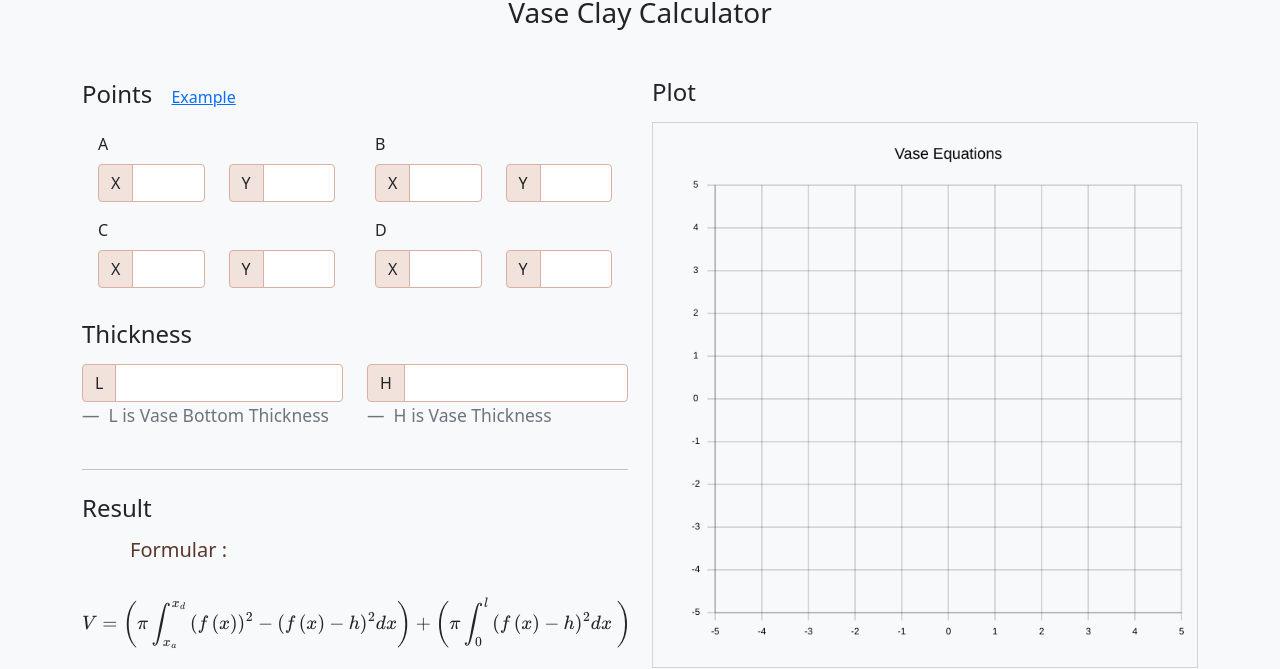
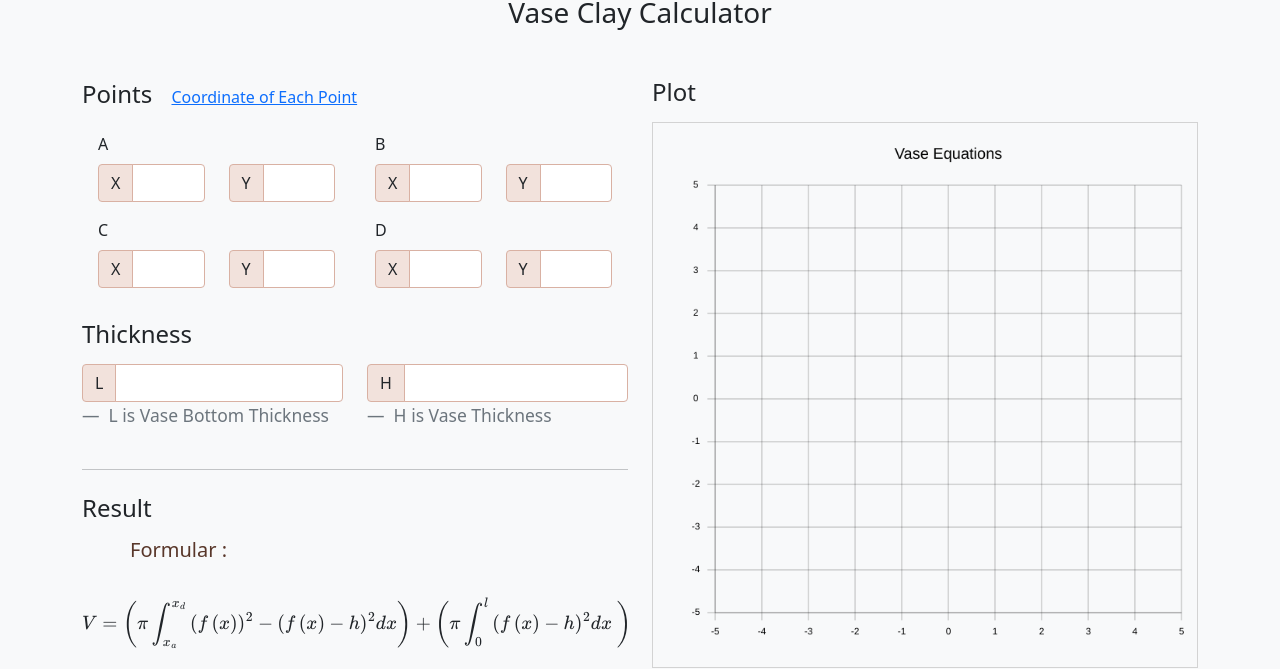
Before and after one commit to krittindev/vase, a plain HTML site: page index.html in a window 1280 px wide. Shown: the part 132-801 px from the top of the page. Drawn offline with nearby package versions, Linux system fonts and the light colour scheme; some packages are replaced by stand-ins of ours.

Commit message:
🚗 Edit : Coordinate of Each Point

```diff
--- a/index.html
+++ b/index.html
@@ -53,7 +53,7 @@
           <h4 class="mb-3">Points
 <!-- Button trigger modal -->
 <button type="button" class="btn btn-link" data-bs-toggle="modal" data-bs-target="#exampleModal">
-  Example
+  Coordinate of Each Point
 </button>
 
 <!-- Modal -->
@@ -61,7 +61,7 @@
   <div class="modal-dialog">
     <div class="modal-content">
       <div class="modal-header">
-        <h5 class="modal-title" id="exampleModalLabel">Example</h5>
+        <h5 class="modal-title" id="exampleModalLabel">Coordinate of Each Point</h5>
         <button type="button" class="btn-close" data-bs-dismiss="modal" aria-label="Close"></button>
       </div>
       <div class="modal-body">
```
